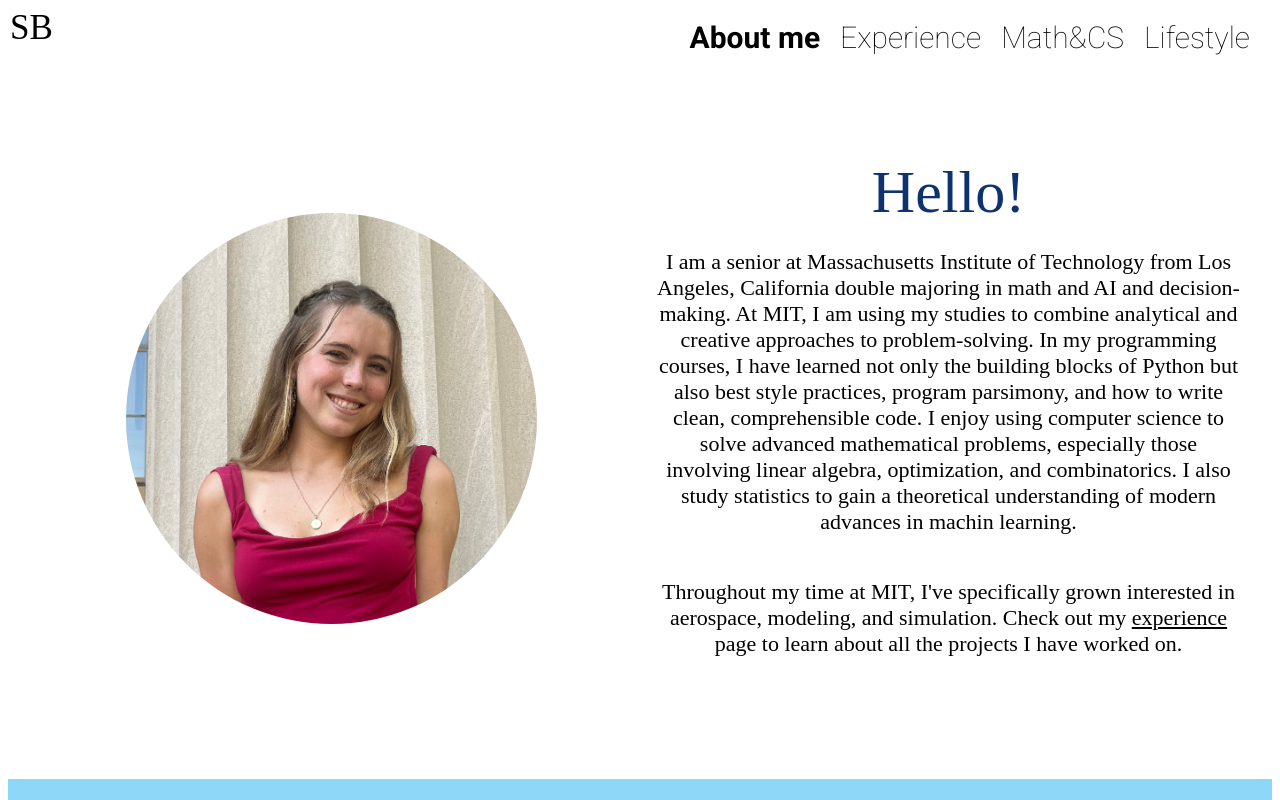
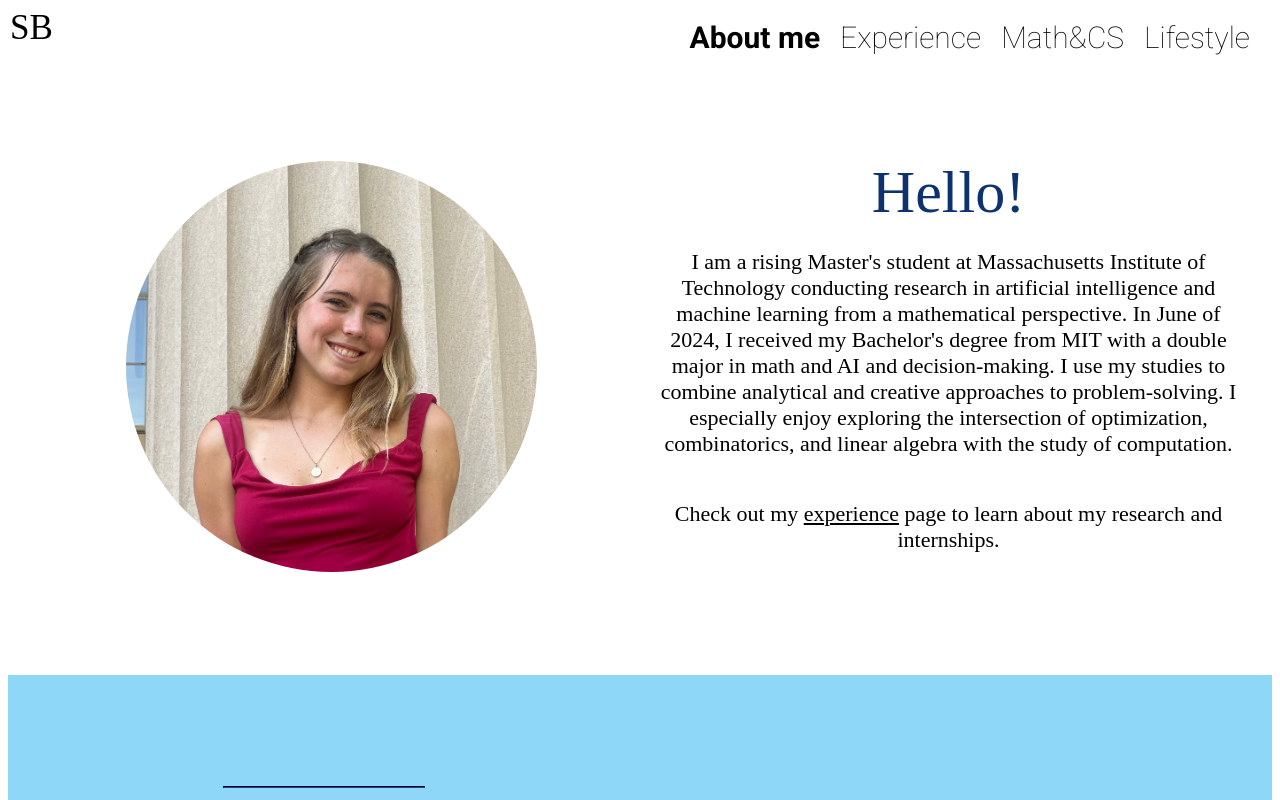
Before and after one commit to SarahBentley/SarahBentley-site, a React (Create React App) app: page /sarahbentley/about in a window 1280 px wide. Shown: the top 800 px of the page. Built offline with nearby package versions, Linux system fonts and the light colour scheme; a web font is replaced by a local one.

Commit message:
updates to about section

```diff
--- a/src/Components/js/About.js
+++ b/src/Components/js/About.js
@@ -19,9 +19,9 @@ const About = () => {
                     <div className="description">
                         <h2 className="u-textCenter">Hello!</h2>
                         <p>
-I am a senior at Massachusetts Institute of Technology from Los Angeles, California double majoring in math and AI and decision-making. At MIT, I am using my studies to combine analytical and creative approaches to problem-solving. In my programming courses, I have learned not only the building blocks of Python but also best style practices, program parsimony, and how to write clean, comprehensible code. I enjoy using computer science to solve advanced mathematical problems, especially those involving linear algebra, optimization, and combinatorics. I also study statistics to gain a theoretical understanding of modern advances in machin learning.</p>
+I am a rising Master's student at Massachusetts Institute of Technology conducting research in artificial intelligence and machine learning from a mathematical perspective. In June of 2024, I received my Bachelor's degree from MIT with a double major in math and AI and decision-making. I use my studies to combine analytical and creative approaches to problem-solving. I especially enjoy exploring the intersection of optimization, combinatorics, and linear algebra with the study of computation.</p>
                         <p>
-                            Throughout my time at MIT, I've specifically grown interested in aerospace, modeling, and simulation. Check out my <Link to="/experience">experience</Link> page to learn about all the projects I have worked on.</p>
+                            Check out my <Link to="/experience">experience</Link> page to learn about my research and internships.</p>
                     </div>
                 </div>
                 {/* <hr width="200px" className="Blue"></hr>
```
